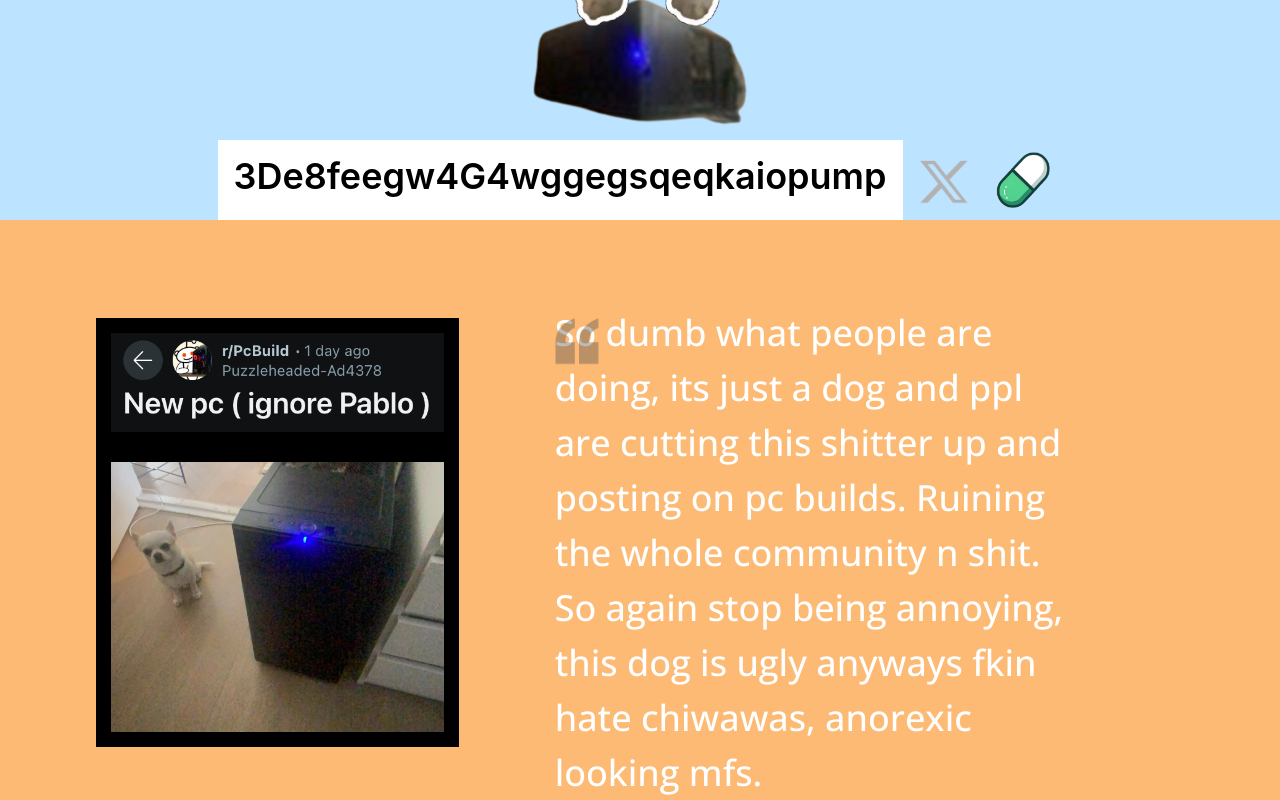
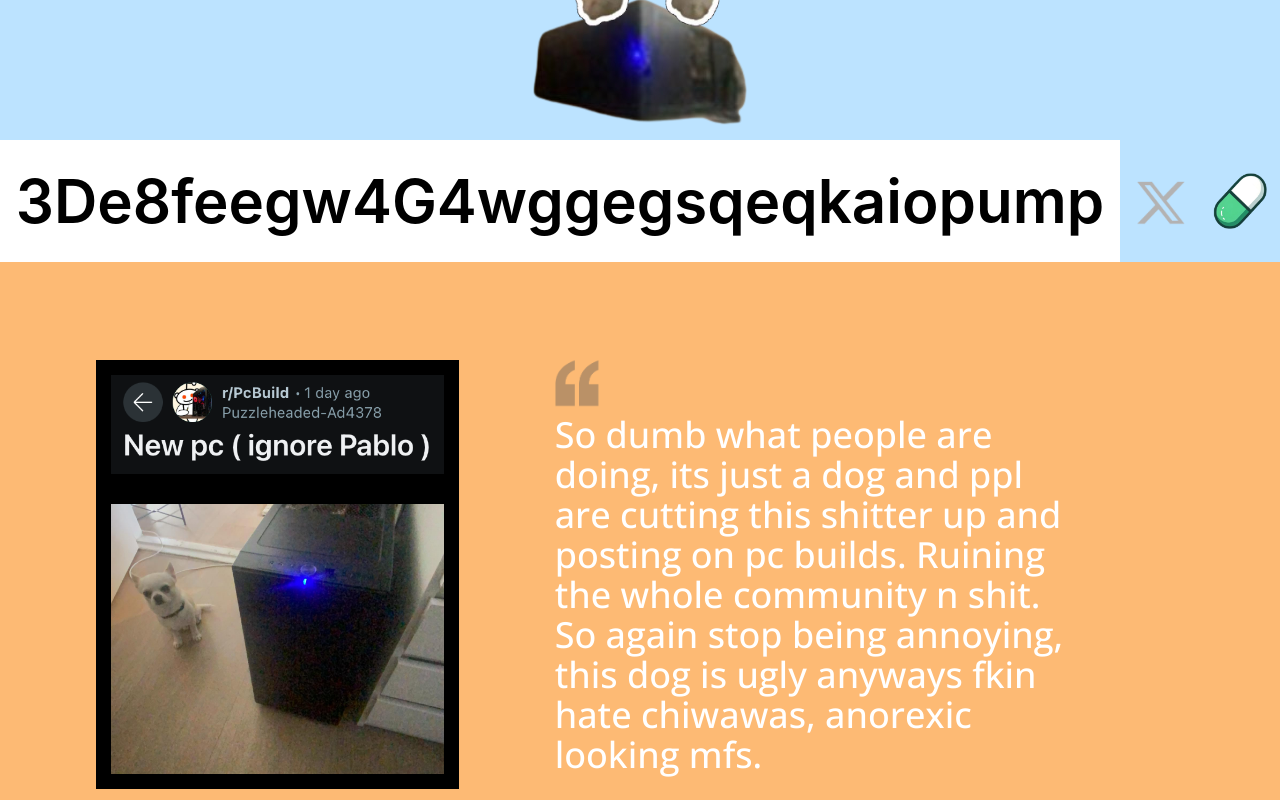
Before and after one commit to 6uan/pablo, a React (Vite) app: page / in a window 1280 px wide. Shown: the part 480-1280 px from the top of the page. Built offline with nearby package versions, Linux system fonts and the light colour scheme.

Commit message:
feat: mobile support ?

```diff
--- a/src/App.jsx
+++ b/src/App.jsx
@@ -12,11 +12,16 @@ function App() {
   return (
     <>
       <Header />
-      <div className="flex justify-center px-auto pt-5 overflow-visible w-auto">
-        <p className="bg-white w-auto p-4 font-semibold text-4xl text-black">
+      <div className="px-10 flex flex-col xl:flex-row justify-center pt-5 overflow-visible w-auto">
+        <p
+          className="bg-white text-center
+         md:w-auto p-4 font-semibold
+         text-[20px] md:text-[35px] lg:text-[50px] xl:text-[60px] text-black"
+        >
           3De8feegw4G4wggegsqeqkaiopump
         </p>
-        <div className=" h-20 w-20">
+        <div className="flex flex-row justify-center items-center">
+          <div className="h-10 w-10 md:h-20 md:w-20">
             <a
               className="hover:cursor-pointer"
               target="_blank"
@@ -26,8 +31,9 @@ function App() {
             </a>
           </div>
 
-        <div className="h-20 h w-20 flex justify-center items-center">
-          <img src={pump} className="h-14 w-14 w content-fit" />
+          <div className="h-10 w-10 md:h-20 md:w-20 flex justify-center items-center">
+            <img src={pump} className="h-8 w-8 md:h-14 md:w-14 w content-fit" />
+          </div>
         </div>
       </div>
       <Content />
@@ -44,7 +50,7 @@ function App() {
       </Marquee>
 
       <Marquee>
-        <PabloImg src={memeNames.pablo} />
+        <PabloImg src={memeNames.pabloescobar} />
         <PabloImg src={memeNames.pablochain} />
         <PabloImg src={memeNames.pablobeach} />
         <PabloImg src={memeNames.pablofrench} />
--- a/src/components/Content.jsx
+++ b/src/components/Content.jsx
@@ -18,24 +18,24 @@ export default function Content() {
   ));
 
   return (
-    <div className="flex flex-row w-full h-[625px] justify-center items-center font-open bg-orange-300 p-4 px-24">
-      <div className="h-full w-1/2">
-        <div className="flex flex-col h-full justify-center items-center">
+    <div className="flex flex-col lg:flex-row w-full lg:h-[625px] justify-center items-center font-open bg-orange-300 p-4 px-24">
+      <div className="h-full md:w-1/2 w-[300px]">
+        <div className="md:pt-auto flex flex-col w-full md:w-auto md:h-full justify-center items-center">
           <img
-            className="w-[400px] object-cover border-[15px] border-black"
+            className="lg:w-[400px]  w-[400px] object-cover border-[15px] bg-black border-black"
             src={pctitle}
           />
           <img
-            className="h-[300px] w-[400px] object-cover border-[15px] border-black"
+            className="lg:h-[300px] h-[200px] w-[400px] object-cover border-[15px] border-black"
             src={pablo_og}
           />
         </div>
       </div>
       <div className="relative flex h-full w-full justify-center items-center">
-        <div className="absolute size-14 top-20 left-24">
+        <div className="z-0 absolute size-14 top-0 left-0 lg:top-20 lg:left-24">
           <img src={quote} />
         </div>
-        <p className="font-open text-4xl pt-10 px-24 leading-[55px]">
+        <p className="z-10 font-open text-lg md:text-4xl pt-10 px-2 md:px-24 leading-[55px]">
           <a href="https://www.reddit.com/r/PABLOSDECIPLES/comments/1d31ej5/this_is_stupid_fk_pablo/">
             {words}
           </a>
--- a/src/components/Header.jsx
+++ b/src/components/Header.jsx
@@ -15,7 +15,7 @@ export default function Header() {
             <img src={pc} className="content-fit z-0 rotate-90" alt="logo" />
           </div>
         </div>
-        <h1 className="flex justify-center items-center absolute text-[450px] font-open leading-[450px]">
+        <h1 className="flex justify-center items-center absolute text-[150px] md:text-[200px] lg:text-[300px] xl:text-[450px] font-open leading-[450px]">
           PABLO
         </h1>
       </div>
--- a/src/output.css
+++ b/src/output.css
@@ -780,6 +780,14 @@ video {
   height: 250px;
 }
 
+.h-8 {
+  height: 2rem;
+}
+
+.h-\[100px\] {
+  height: 100px;
+}
+
 .w-\[400px\] {
   width: 400px;
 }
@@ -835,6 +843,42 @@ video {
 
 .w-80 {
   width: 20rem;
+}
+
+.w-8 {
+  width: 2rem;
+}
+
+.w-\[200px\] {
+  width: 200px;
+}
+
+.w-\[250px\] {
+  width: 250px;
+}
+
+.w-\[300px\] {
+  width: 300px;
+}
+
+.w-\[350px\] {
+  width: 350px;
+}
+
+.w-\[auto\] {
+  width: auto;
+}
+
+.w-\[550px\] {
+  width: 550px;
+}
+
+.w-\[650px\] {
+  width: 650px;
+}
+
+.w-\[750px\] {
+  width: 750px;
 }
 
 .rotate-90 {
@@ -992,6 +1036,11 @@ video {
   background-color: rgb(253 186 116 / var(--tw-bg-opacity));
 }
 
+.bg-black {
+  --tw-bg-opacity: 1;
+  background-color: rgb(0 0 0 / var(--tw-bg-opacity));
+}
+
 .bg-contain {
   background-size: contain;
 }
@@ -1035,6 +1084,16 @@ video {
   padding-right: 0.75rem;
 }
 
+.px-2 {
+  padding-left: 0.5rem;
+  padding-right: 0.5rem;
+}
+
+.px-4 {
+  padding-left: 1rem;
+  padding-right: 1rem;
+}
+
 .pb-10 {
   padding-bottom: 2.5rem;
 }
@@ -1057,6 +1116,14 @@ video {
 
 .pl-10 {
   padding-left: 2.5rem;
+}
+
+.pt-\[300px\] {
+  padding-top: 300px;
+}
+
+.text-center {
+  text-align: center;
 }
 
 .align-top {
@@ -1084,6 +1151,44 @@ video {
 .text-5xl {
   font-size: 3rem;
   line-height: 1;
+}
+
+.text-sm {
+  font-size: 0.875rem;
+  line-height: 1.25rem;
+}
+
+.text-\[250px\] {
+  font-size: 250px;
+}
+
+.text-\[150px\] {
+  font-size: 150px;
+}
+
+.text-\[200px\] {
+  font-size: 200px;
+}
+
+.text-lg {
+  font-size: 1.125rem;
+  line-height: 1.75rem;
+}
+
+.text-\[100px\] {
+  font-size: 100px;
+}
+
+.text-\[50px\] {
+  font-size: 50px;
+}
+
+.text-\[25px\] {
+  font-size: 25px;
+}
+
+.text-\[20px\] {
+  font-size: 20px;
 }
 
 .font-bold {
@@ -1285,3 +1390,193 @@ a:hover {
   --tw-text-opacity: 1;
   color: rgb(100 116 139 / var(--tw-text-opacity));
 }
+
+@media (min-width: 640px) {
+  .sm\:flex-row {
+    flex-direction: row;
+  }
+}
+
+@media (min-width: 768px) {
+  .md\:h-full {
+    height: 100%;
+  }
+
+  .md\:h-20 {
+    height: 5rem;
+  }
+
+  .md\:h-14 {
+    height: 3.5rem;
+  }
+
+  .md\:h-\[300px\] {
+    height: 300px;
+  }
+
+  .md\:w-auto {
+    width: auto;
+  }
+
+  .md\:w-20 {
+    width: 5rem;
+  }
+
+  .md\:w-14 {
+    width: 3.5rem;
+  }
+
+  .md\:w-\[400px\] {
+    width: 400px;
+  }
+
+  .md\:w-1\/2 {
+    width: 50%;
+  }
+
+  .md\:flex-row {
+    flex-direction: row;
+  }
+
+  .md\:px-24 {
+    padding-left: 6rem;
+    padding-right: 6rem;
+  }
+
+  .md\:text-4xl {
+    font-size: 2.25rem;
+    line-height: 2.5rem;
+  }
+
+  .md\:text-\[250px\] {
+    font-size: 250px;
+  }
+
+  .md\:text-\[200px\] {
+    font-size: 200px;
+  }
+
+  .md\:text-\[150px\] {
+    font-size: 150px;
+  }
+
+  .md\:text-\[100px\] {
+    font-size: 100px;
+  }
+
+  .md\:text-\[50px\] {
+    font-size: 50px;
+  }
+
+  .md\:text-\[40px\] {
+    font-size: 40px;
+  }
+
+  .md\:text-\[45px\] {
+    font-size: 45px;
+  }
+
+  .md\:text-\[35px\] {
+    font-size: 35px;
+  }
+}
+
+@media (min-width: 1024px) {
+  .lg\:top-20 {
+    top: 5rem;
+  }
+
+  .lg\:left-24 {
+    left: 6rem;
+  }
+
+  .lg\:h-\[625px\] {
+    height: 625px;
+  }
+
+  .lg\:h-\[300px\] {
+    height: 300px;
+  }
+
+  .lg\:w-\[400px\] {
+    width: 400px;
+  }
+
+  .lg\:flex-row {
+    flex-direction: row;
+  }
+
+  .lg\:text-\[450px\] {
+    font-size: 450px;
+  }
+
+  .lg\:text-\[350px\] {
+    font-size: 350px;
+  }
+
+  .lg\:text-\[300px\] {
+    font-size: 300px;
+  }
+
+  .lg\:text-\[250px\] {
+    font-size: 250px;
+  }
+
+  .lg\:text-\[150px\] {
+    font-size: 150px;
+  }
+
+  .lg\:text-\[20px\] {
+    font-size: 20px;
+  }
+
+  .lg\:text-\[60px\] {
+    font-size: 60px;
+  }
+
+  .lg\:text-\[65px\] {
+    font-size: 65px;
+  }
+
+  .lg\:text-\[55px\] {
+    font-size: 55px;
+  }
+
+  .lg\:text-\[50px\] {
+    font-size: 50px;
+  }
+}
+
+@media (min-width: 1280px) {
+  .xl\:w-auto {
+    width: auto;
+  }
+
+  .xl\:flex-row {
+    flex-direction: row;
+  }
+
+  .xl\:p-4 {
+    padding: 1rem;
+  }
+
+  .xl\:text-\[450px\] {
+    font-size: 450px;
+  }
+
+  .xl\:text-\[300px\] {
+    font-size: 300px;
+  }
+
+  .xl\:text-\[250px\] {
+    font-size: 250px;
+  }
+
+  .xl\:text-\[70px\] {
+    font-size: 70px;
+  }
+
+  .xl\:text-\[60px\] {
+    font-size: 60px;
+  }
+}
--- a/src/utils/memeImages.js
+++ b/src/utils/memeImages.js
@@ -7,6 +7,7 @@ import pablomodelo from "../assets/pablomodelo.webp";
 import pabloree from "../assets/pabloree.webp";
 import pablobernie from "../assets/pablobernie.png";
 import lifeofpablo from "../assets/lifeofpablo.png";
+import pabloescobar from "../assets/pabloescobar.webp";
 
 // Map the imports to an object
 const memeNames = {
@@ -19,6 +20,7 @@ const memeNames = {
   pabloree,
   pablobernie,
   lifeofpablo,
+  pabloescobar,
 };
 
 export default memeNames;
```
Also changed, not shown: src/assets/pabloescobar.webp (added). Lines whose indentation alone changed are shown as unchanged.
